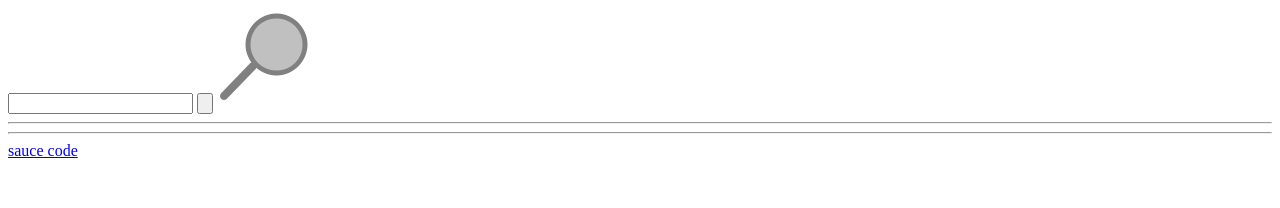
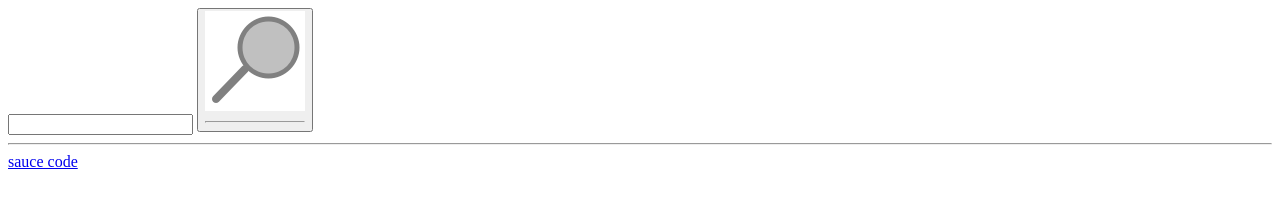
Before and after one commit to hacknorris-aka-penguin/quick-search, a plain HTML site: page index.html in a window 1280 px wide. Drawn offline with Linux system fonts and the light colour scheme.

Commit message:
not much again
bugged

```diff
--- a/index.html
+++ b/index.html
@@ -8,7 +8,7 @@
     <header>
         <form>
             <input type="search" name="searchBox"></input>
-            <input type="button" onclick="search(this.form)"><img src="favicon.ico"></img></input>
+            <button type="submit" onclick="search(this.form)"><img src="favicon.ico"></input>
         </form>
         <hr>
     </header>
```
